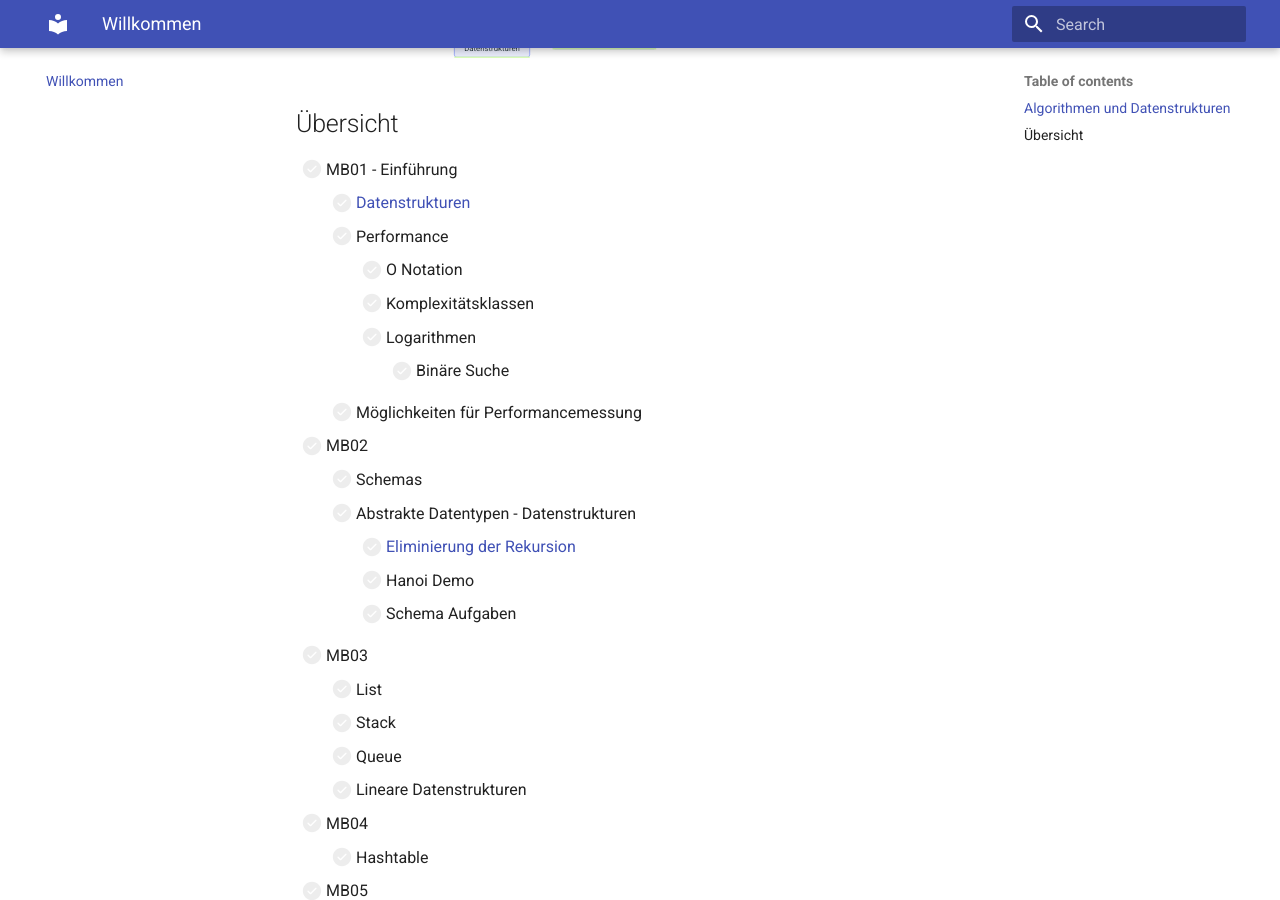
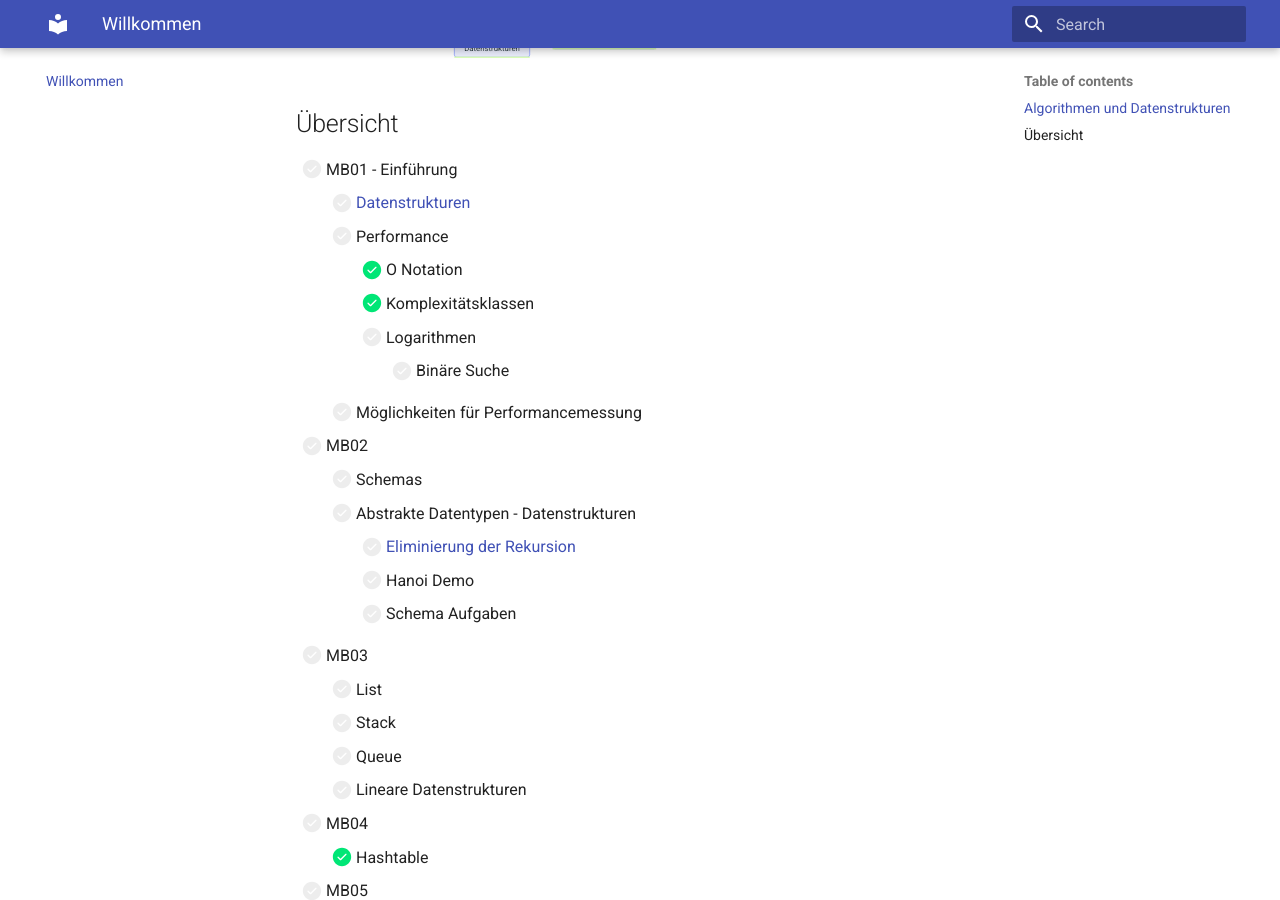
Before and after one commit to tsolenthaler/zbwAlgDs, an MkDocs documentation site: the page built from docs/index.md, in a window 1280 px wide and 900 px high, scrolled down 649 px. Built offline with MkDocs 1.6.1 and Material for MkDocs 9.7.7, drawn with Linux system fonts in a browser that asks for light colours.

```diff
--- a/docs/index.md
+++ b/docs/index.md
@@ -57,8 +57,8 @@ mindmap
 - [ ] MB01 - Einführung
     * [ ] [Datenstrukturen](datenstrukturen/abstrakte-datentypen/)
     * [ ] Performance
-        * [ ] O Notation
-        * [ ] Komplexitätsklassen
+        * [x] O Notation
+        * [x] Komplexitätsklassen
         * [ ] Logarithmen
             * [ ] Binäre Suche
     * [ ] Möglichkeiten für Performancemessung
@@ -74,7 +74,8 @@ mindmap
     * [ ] Queue
     * [ ] Lineare Datenstrukturen
 - [ ] MB04
-    * [ ] Hashtable
+    * [x] Hashtable
+
 - [ ] MB05
     * [ ] Sortieren
 - [ ] MB06
```
